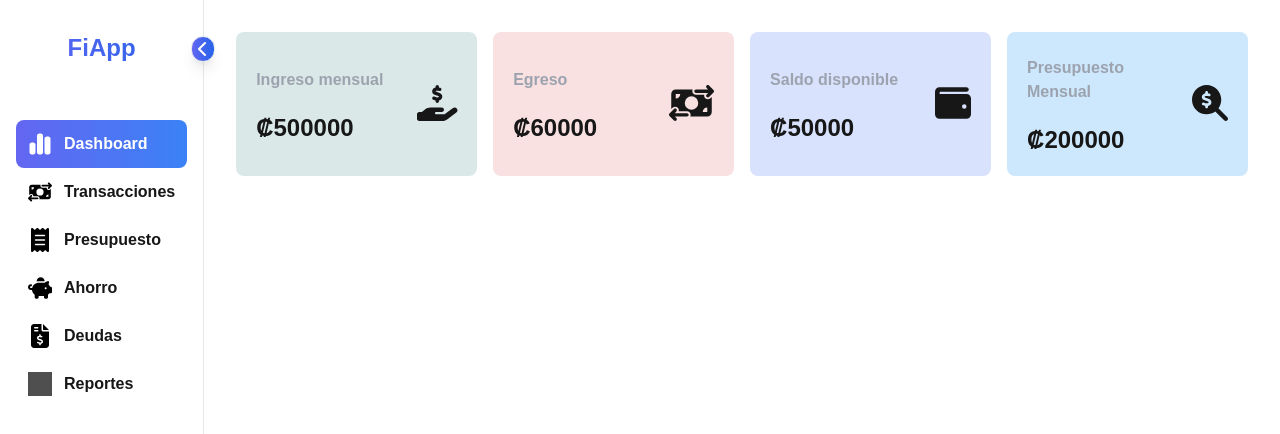
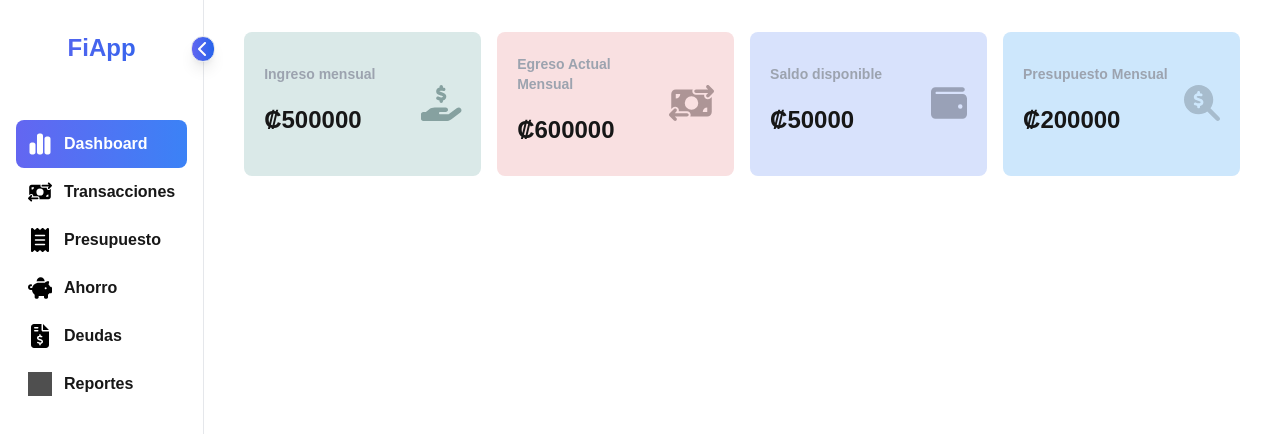
Before and after one commit to Jeim05/personal-finance-app, a Next.js app: page / in a window 1280 px wide. Shown: the top 434 px of the page. Built offline with nearby package versions, Linux system fonts and the light colour scheme; grey boxes are pictures that could not be loaded.

Commit message:
updated cards

```diff
--- a/app/globals.css
+++ b/app/globals.css
@@ -65,7 +65,7 @@ body {
 }
 
 .home-content {
-  @apply flex w-full flex-1 flex-col gap-8 px-5 sm:px-8 py-7 lg:py-8 xl:max-h-screen xl:overflow-y-scroll;
+  @apply flex w-full flex-1 flex-col gap-8 px-5 sm:px-10 py-7 lg:py-8 xl:max-h-screen xl:overflow-y-scroll;
 }
 
 .home-header{
--- a/components/dashboard/card.tsx
+++ b/components/dashboard/card.tsx
@@ -2,15 +2,15 @@ import { CardProps } from '@/types'
 
 import { FontAwesomeIcon } from '@fortawesome/react-fontawesome'
 
-export default function Card({title,amount, icon, icon_variant, variant}: CardProps) {
+export default function Card({ title, amount, icon, icon_variant, variant }: CardProps) {
   return (
-    <div className={`flex flex-row py-4 px-5 rounded-lg items-center w-full h-36 ${variant}`}>
-      <div className='basis-3/4'>
-        <h3 className='font-bold text-gray-400 py-1 mb-4'>{title}</h3>
+    <div className={`flex flex-row px-5 rounded-lg items-center w-full h-36 ${variant}`}>
+      <div className='basis-3/4 flex flex-col gap-4 content-start'>
+        <h3 className='font-semibold text-gray-400 py-1 -mt-3 text-sm'>{title}</h3>
         <p className='font-bold text-2xl'>₡{amount}</p>
       </div>
       <div className={`basis-1/4 text-4xl text-end ${icon_variant}`}>
-      <FontAwesomeIcon icon={icon} />
+        <FontAwesomeIcon icon={icon} />
       </div>
     </div>
   )
--- a/components/dashboard/mainCards.tsx
+++ b/components/dashboard/mainCards.tsx
@@ -5,10 +5,10 @@ import { faHandHoldingDollar, faMoneyBillTransfer, faWallet, faMagnifyingGlassDo
 export default function MainCards() {
   return (
     <div className='container flex flex-row gap-4 justify-between'>
-        <Card title='Ingreso mensual' amount={500000} icon={faHandHoldingDollar} icon_variant='text-[#]' variant='bg-[#DAE9E8]' />
-        <Card title='Egreso' icon={faMoneyBillTransfer} amount={60000} icon_variant='' variant='bg-[#F9E0E1]' />
-        <Card title='Saldo disponible' amount={50000} icon={faWallet} icon_variant='' variant='bg-[#D8E2FC]' />
-        <Card title='Presupuesto Mensual' amount={200000} icon={faMagnifyingGlassDollar} icon_variant='' variant='bg-[#CDE7FC]' />
+        <Card title='Ingreso mensual' amount={500000.00} icon={faHandHoldingDollar} icon_variant='text-[#86A1A0]' variant='bg-[#DAE9E8]' />
+        <Card title='Egreso Actual Mensual' icon={faMoneyBillTransfer} amount={600000} icon_variant='text-[#AD9596]' variant='bg-[#F9E0E1]' />
+        <Card title='Saldo disponible' amount={50000} icon={faWallet} icon_variant='text-[#99A1B7]' variant='bg-[#D8E2FC]' />
+        <Card title='Presupuesto Mensual' amount={200000} icon={faMagnifyingGlassDollar} icon_variant='text-[#A7BCCD]' variant='bg-[#CDE7FC]' />
     </div>
   )
 }
```
